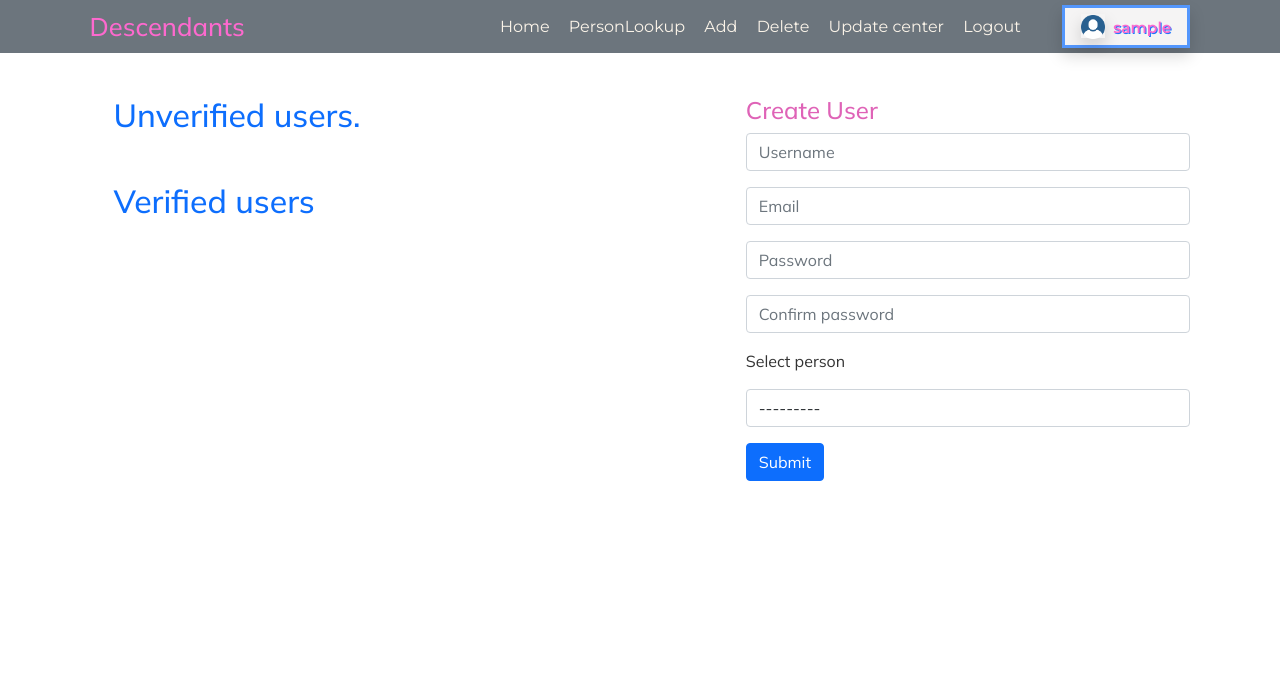
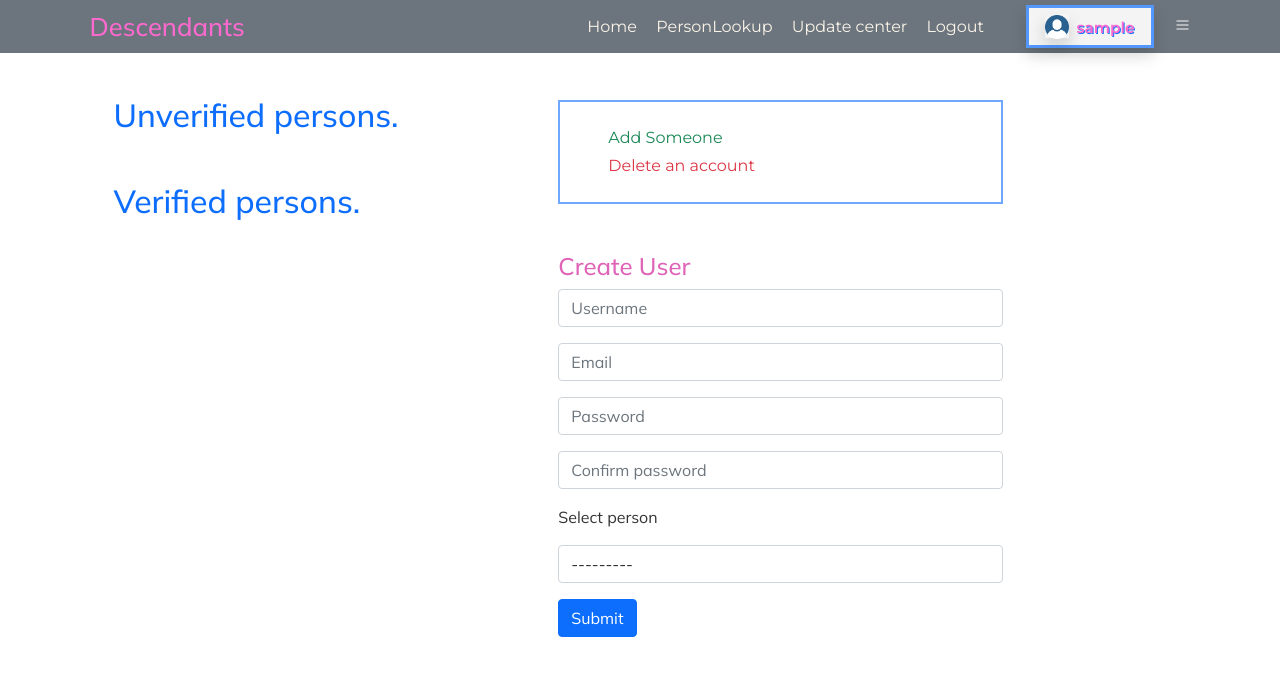
Before and after one commit to pesesu/descendants, a Django app: page /web/users/ in a window 1280 px wide. Shown: the top 676 px of the page. Run offline with Django 3.2, Linux system fonts and the light colour scheme; the visitor is signed in with stand-in values (Sample User, id 1); data comes from the database, SQL or seed files in the repository; data that the repository does not hold is empty; some libraries are stand-ins or nearby versions; some web fonts are replaced.

Commit message:
Completed

```diff
--- a/accounts/templates/accounts/register.html
+++ b/accounts/templates/accounts/register.html
@@ -41,8 +41,8 @@
         margin-top: 1rem;
       }
 
-      .mt {
-
+      .lk {
+        color: #dad3d3;
       }
     </style>
   </head>
@@ -65,6 +65,7 @@
               <input type="submit" class="btn btn-primary form-control shadow mt-2" value="Register">
             </form>
             <p class="text-white mt-2">{{message}}</p>
+            <p class='lk text-center mt-3'><small>Have an account?</small><a class='lk mx-3' href="{% url 'login' %}">Login</a></p>
           </div>
         </div>
       </div>
--- a/descendants/urls.py
+++ b/descendants/urls.py
@@ -1,18 +1,28 @@
+from re import template
 from django.contrib import admin
 from django.urls import path, include
 from django.shortcuts import render
 
 from django.conf import settings
 from django.conf.urls.static import static
-
+from django.contrib.auth import views as auth_views
 
 urlpatterns = [
     path('admin/', admin.site.urls),
     path('web/', include('web.urls')),
-    path('accounts/', include('django.contrib.auth.urls')),
     path('authentications/', include('accounts.urls')),
+
+    path('reset_password/', auth_views.PasswordResetView.as_view(template_name='password_reset_form.html'), name='password_reset'),
+    path('reset_password_sent/', auth_views.PasswordResetDoneView.as_view(template_name='password_reset_sent.html'), name='password_reset_done'),
+    path('reset/<uidb64>/<token>/', auth_views.PasswordResetConfirmView.as_view(template_name='password_reset_done.html'), name='password_reset_confirm'),
+    path('reset_password_complete/', auth_views.PasswordResetCompleteView.as_view(template_name='password_reset_complete.html'), name='password_reset_complete')
 ]
 
 
 urlpatterns += static(settings.STATIC_URL, document_root=settings.STATIC_ROOT)
 urlpatterns += static(settings.MEDIA_URL, document_root=settings.MEDIA_ROOT)
+
+# PasswordResetView.as_view()
+# PasswordResetDoneView.as_view()
+# PasswordResetConfirmView.as_view()
+# PasswordResetCompleteView.as_view()
--- a/static/css/style.css
+++ b/static/css/style.css
@@ -112,6 +112,17 @@ nav {
     display: none
 }
 
+.nav-toggle i {
+    font-size: 1rem;
+    margin-left: 1.3rem;
+}
+
+.toggle {
+    position: relative;
+    top: 3rem;
+    left: 2rem;
+}
+
 .sidebar {
     position: absolute;
     top: 0;
@@ -187,18 +198,19 @@ nav {
 .tree img {
     height: 20rem !important;
     width:17rem;
-    margin-top: 1rem;
+    margin-top: .7rem;
 }
 
 .tree h1 {
     color: #df63b7;
     font-family: 'Libre Baskerville', serif;
-    margin-top: .8rem;
+    margin-top: 1.5rem;
+    font-size: 1.6rem;
 }
 
 .tree .about h4 {
     font-family: 'Mulish', sans-serif !important;
-    font-size: 1.4rem;
+    font-size: 1.3rem;
     margin-top: 1rem;
 }
 
@@ -230,6 +242,20 @@ nav {
 
 .users .reg h4{
     color: #df63b7;
+}
+
+.add-someone {
+    padding: 1.5rem 2rem;
+    border: 2px solid #6ea7fc;
+}
+
+.des-link-btn {
+    text-decoration: none !important;
+    font-size: 1rem !important;
+}
+
+.des-link-btn:hover {
+    color: #424040 !important;
 }
 
 
--- a/templates/password_reset_form.html
+++ b/templates/password_reset_form.html
@@ -8,11 +8,13 @@
 </head>
 <body>
     <H3>Forgot your password</H3>
-    <p>Enter your email address bellow.</p>
+    <p>Enter your email address bellow and we will send you
+        instruction for getting a new one.
+    </p>
     <form method="POST" action="" >
         {% csrf_token %}
         {{form.as_p}}
-        <input type="submit" value="send">
+        <input type="submit" value="send email">
     </form>
 </body>
 </html>
--- a/web/templates/web/index.html
+++ b/web/templates/web/index.html
@@ -23,8 +23,6 @@
                     {% if request.user.is_authenticated %}
                         <li><a href="{% url 'person-search' %}">Person<span>Lookup</span></a></li>
                         {% if request.user.is_staff %}
-                            <li><a href="{% url 'add' %}">Add</a></li>
-                            <li><a href="{% url 'delete-search' %}">Delete</a></li>
                             <li><a href="{% url 'users' %}">Update center</a></li>
                             {% endif %}
                             <li><a href="{% url 'logout' %}">Logout</a></li>
@@ -46,6 +44,10 @@
             </div>
             </a>
             {% endif %}
+            <a href="#">
+            <div id="nav-toggle" class="nav-toggle text-light">
+                <i class="las la-bars"></i>
+            </div></a>
         </nav>
 
     </header>
@@ -74,6 +76,7 @@
         </div>
     </div>
 
+
     {% block content %}
 
     {% endblock %}
--- a/web/templates/web/update.html
+++ b/web/templates/web/update.html
@@ -75,9 +75,6 @@
     </div>
     <div class="update-btn d-flex">
         <input class="btn form-btn btn-success mb-5" type="submit" value="Update">
-        <div class="ml-auto">
-            <a  style="height: 2rem; margin-top: 1.2rem;" class="btn btn-danger btn-sm mx-md-3 mx-lg-4 mx-xl-5 px-3" href="{% url 'delete-confirmation' person.id %}">Delete</a>
-        </div>
     </div>
 </form>
 {% endblock %}
--- a/web/templates/web/users.html
+++ b/web/templates/web/users.html
@@ -7,10 +7,10 @@
 {% block content %}
 <div class="users">
     <div class="row">
-        <div class="col-md-6 col-lg-7">
+        <div class="col-md-6 col-lg-5">
             <div class="container">
                 <div class="unverified">
-                    <h2 class="mb-3">Unverified users.</h2>
+                    <h2 class="mb-3">Unverified persons.</h2>
                     {% for i in unverified_users %}
                     <div class="d-flex">
                         <p class="d-inline">{{i}}</p>
@@ -20,7 +20,7 @@
                 </div>
 
                 <div class="verified mt-5">
-                    <h2 class="mb-3">Verified users</h2>
+                    <h2 class="mb-3">Verified persons.</h2>
                     {% for i in verified_users %}
                     <div class="d-flex">
                         <p class="d-inline">{{i}}</p>
@@ -33,6 +33,10 @@
 
         <div class="col-md-6 col-lg-5">
             <div class="reg mt-5 mt-md-0">
+                <div class="add-someone mb-5 mt-1">
+                    <a href="{% url 'add' %}" class="des-link-btn d-block mb-1 text-success">Add Someone</a>
+                    <a href="{% url 'delete-search' %}" class="des-link-btn d-block text-danger">Delete an account</a>
+                </div>
                 <h4>Create User</h4>
                 <form method="POST" action="">
                     {% csrf_token %}
--- a/web/views.py
+++ b/web/views.py
@@ -20,7 +20,7 @@ def home(request):
     print(request.user)
     return render(request, 'web/home.html')
 
-#@verified
+@login_required(login_url='login')
 def person_search(request):
     result = list()
     message = ''
@@ -44,7 +44,7 @@ def person_search(request):
     return render(request, 'web/person-search.html', context)
 
 
-@login_required
+@login_required(login_url='login')
 @admin_only
 @verified
 def add_page(request):
@@ -133,7 +133,8 @@ def add_page(request):
 
     return render(request, 'web/add.html', context)
 
-@login_required
+
+@login_required(login_url='login')
 @verified
 def update(request, pk):
     person = Person.objects.get(id=pk)
@@ -253,16 +254,7 @@ def update(request, pk):
     return render(request, 'web/update.html', context)
 
 
-
-# def delete(request):
-#     children = Person.objects.all()
-#     print(children.count())
-#     for child in children:
-#         child.delete()
-#         print('deleted')
-#     return HttpResponse('Deleting...')
-
-@login_required
+@login_required(login_url='login')
 @admin_only
 @verified
 def delete_search(request):
@@ -287,7 +279,7 @@ def delete_search(request):
     return render(request, 'web/delete_search.html', context)
 
 
-@login_required
+@login_required(login_url='login')
 @admin_only
 def delete_confirmation(request, pk):
     person = Person.objects.get(id=pk)
@@ -301,7 +293,7 @@ def delete_confirmation(request, pk):
     return render(request, 'web\delete_confirmation.html', context)
 
 
-@login_required
+@login_required(login_url='login')
 @verified
 def person_page(request, pk):
     context = {}
@@ -325,7 +317,8 @@ def person_page(request, pk):
 
     return render(request, 'web/person.html', context)
 
-@login_required
+
+@login_required(login_url='login')
 @admin_only
 def users(request):
     form = UserCreationpersonForm()
@@ -496,7 +489,7 @@ def after_signup(request, pk):
     return render(request, 'web/after_signup.html', context)
 
 
-@login_required
+@login_required(login_url='login')
 @verified
 def update_for_user(request, pk):
     person = Person.objects.get(id=pk)
```
Also changed, not shown: accounts/templates/accounts/login.html (+4 -4 lines), descendants/settings.py (+9 -2 lines), templates/password_reset_complete.html (added, +14 -0 lines), templates/password_reset_sent.html (added, +17 -0 lines).
